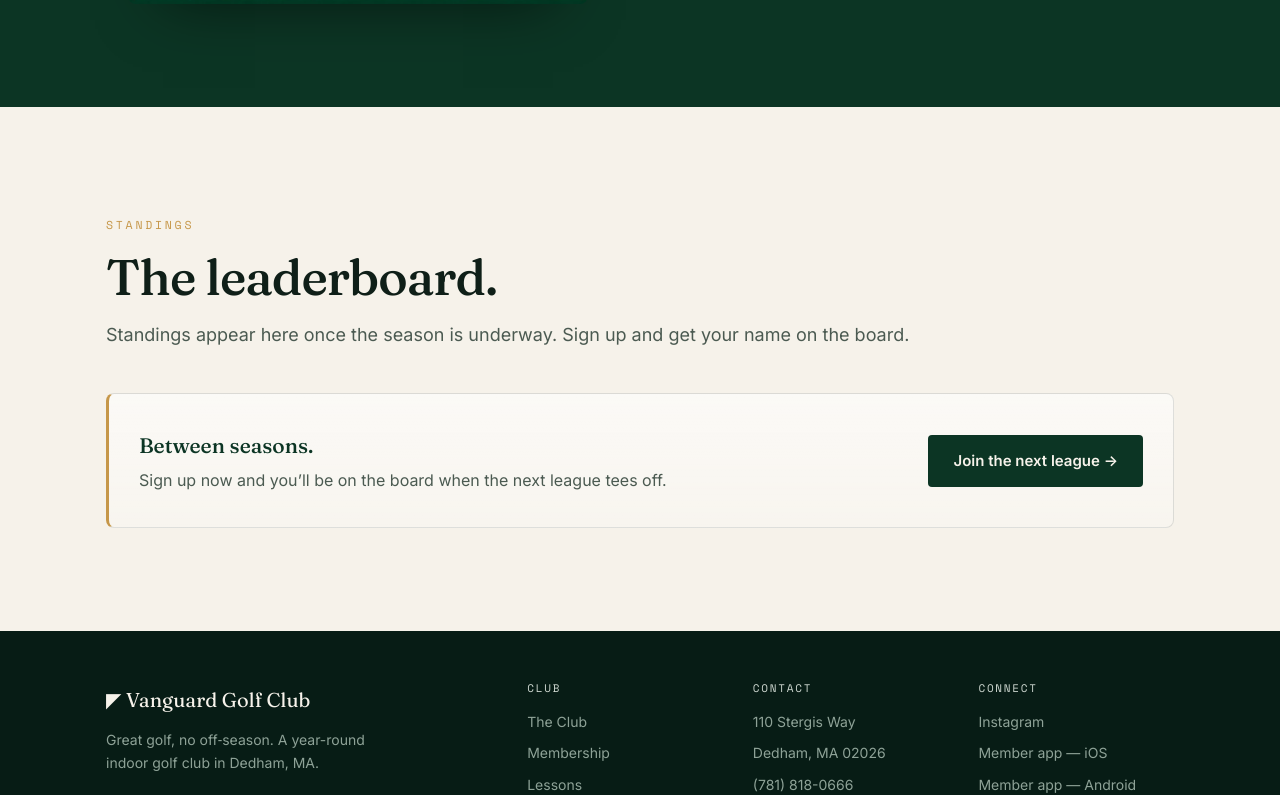
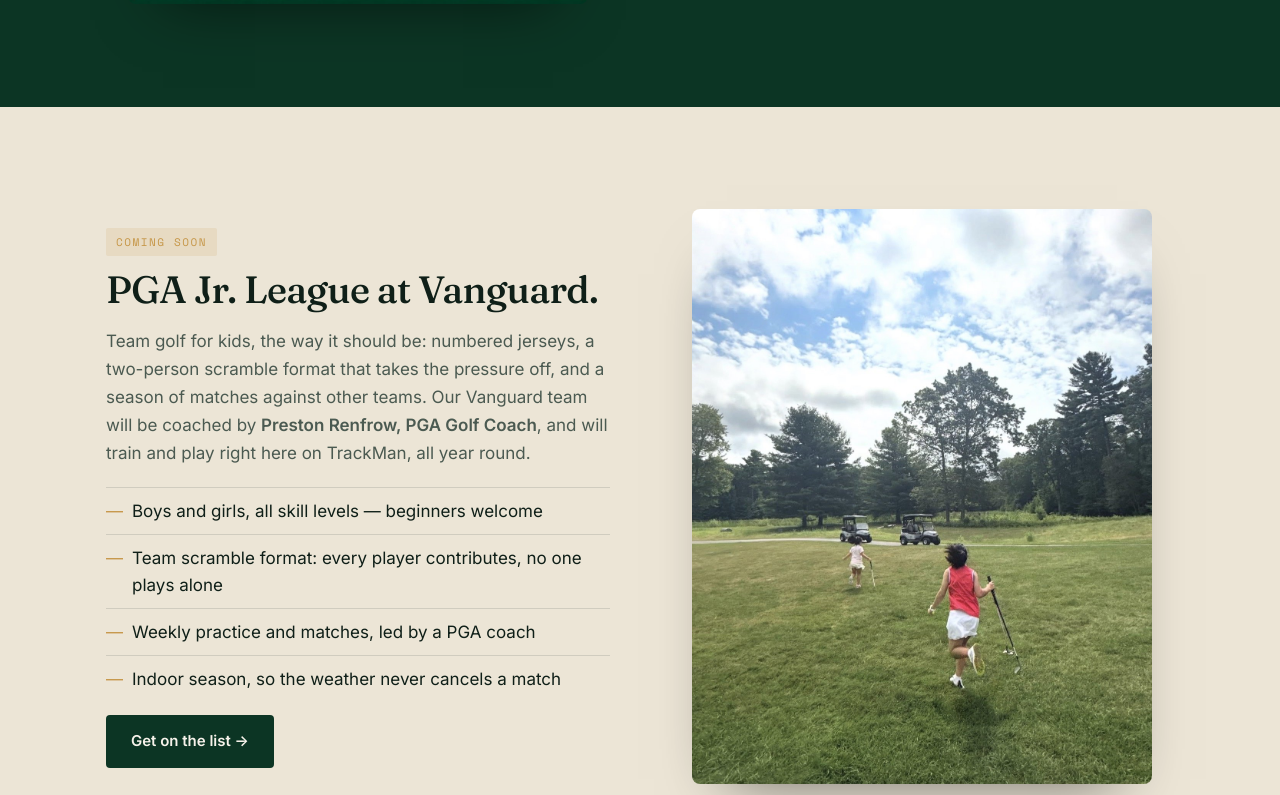
Before and after one commit to Jeanzhu23/vanguard-next, a Next.js app: page /leagues in a window 1280 px wide. Shown: the part 1369-2164 px from the top of the page. Built offline with nearby package versions, Linux system fonts and the light colour scheme.

Commit message:
Events, leagues, women's league, league sign-up form

```diff
--- a/app/leagues/page.js
+++ b/app/leagues/page.js
@@ -41,6 +41,34 @@
                className="btn btn-primary" style={{ marginTop: 12 }}>
               Email Rick to sign up →
             </a>
+          </div>
+        </div>
+      </section>
+
+      {/* PGA JR. LEAGUE — COMING SOON */}
+      <section className="section section-cream">
+        <div className="wrap grid-2 feature rev">
+          <div className="feature-img" style={{ aspectRatio: "4/5", maxWidth: 460, margin: "0 auto" }}>
+            <img src="/img/events/pga-jr-league.jpg" alt="Two junior golfers running down the fairway" />
+          </div>
+          <div>
+            <span className="tag">Coming soon</span>
+            <h3 style={{ marginTop: 14 }}>PGA Jr. League at Vanguard.</h3>
+            <p style={{ color: "var(--ink-soft)" }}>
+              Team golf for kids, the way it should be: numbered jerseys, a two-person scramble
+              format that takes the pressure off, and a season of matches against other teams.
+              Our Vanguard team will be coached by <b>Preston Renfrow, PGA Golf Coach</b>, and
+              will train and play right here on TrackMan, all year round.
+            </p>
+            <ul>
+              <li>Boys and girls, all skill levels &mdash; beginners welcome</li>
+              <li>Team scramble format: every player contributes, no one plays alone</li>
+              <li>Weekly practice and matches, led by a PGA coach</li>
+              <li>Indoor season, so the weather never cancels a match</li>
+            </ul>
+            <Link href="/leagues/signup" className="btn btn-dark" style={{ marginTop: 12 }}>
+              Get on the list →
+            </Link>
           </div>
         </div>
       </section>
```
Also changed, not shown: public/img/events/junior-fairway.jpg (added), public/img/events/pga-jr-league.jpg (added).
